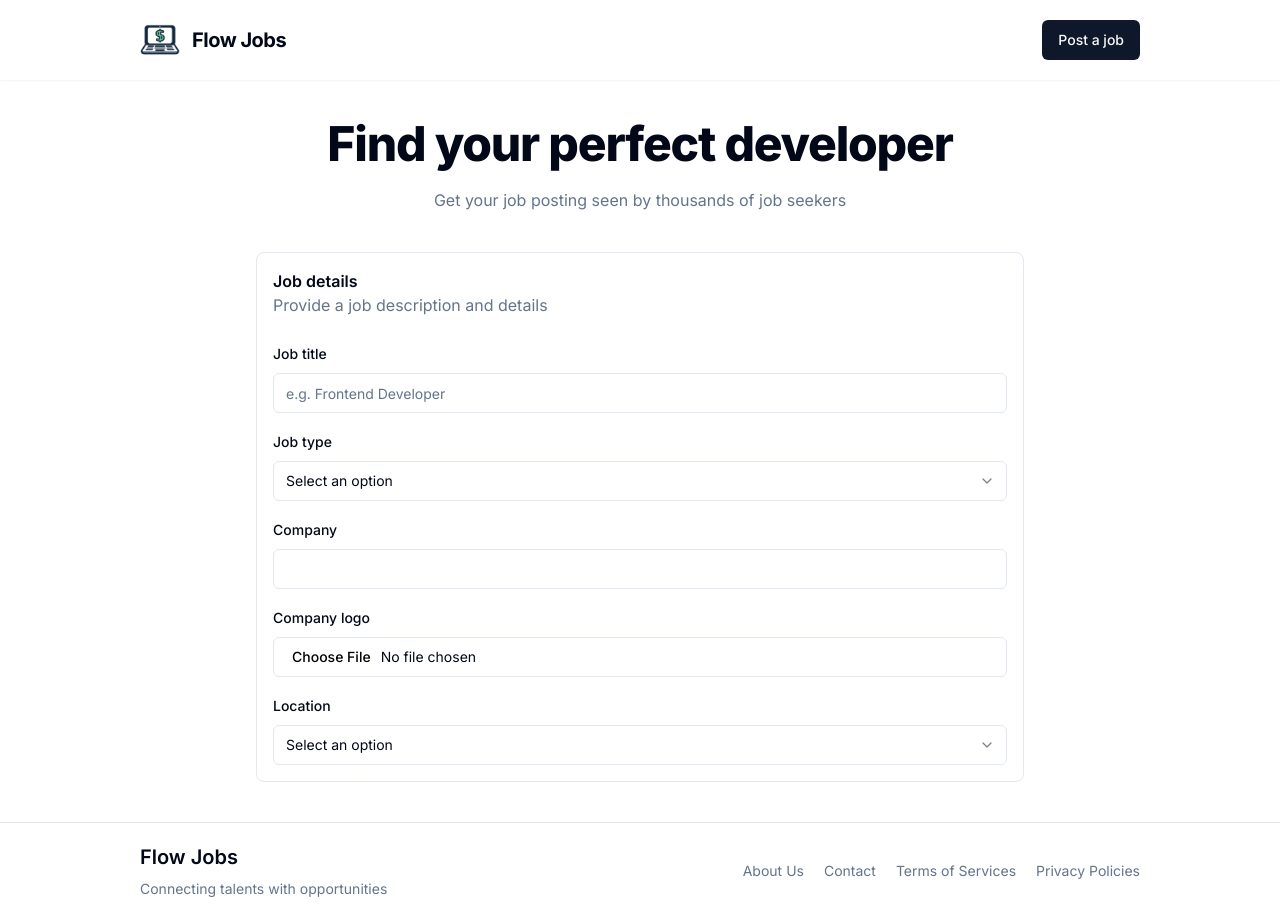
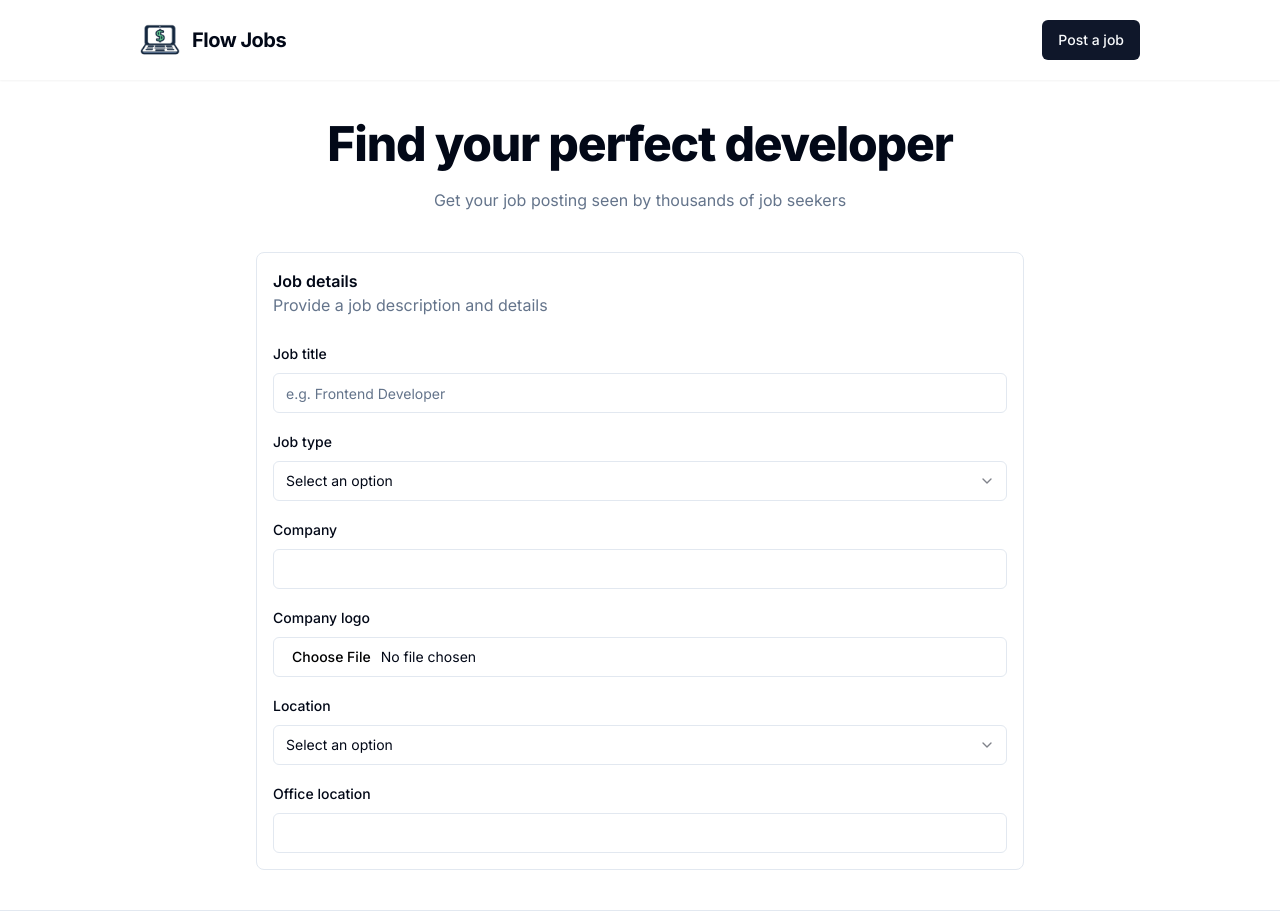
Before and after one commit to KaiIemsawat/next-ts-job-board, a Next.js app: page /jobs/new in a window 1280 px wide. Shown: the top 921 px of the page. Built offline with nearby package versions, Linux system fonts and the light colour scheme.

Commit message:
search function works

```diff
--- a/src/app/jobs/new/NewJobForm.tsx
+++ b/src/app/jobs/new/NewJobForm.tsx
@@ -15,6 +15,7 @@ import { zodResolver } from "@hookform/resolvers/zod";
 import { Input } from "@/components/ui/input";
 import Select from "@/components/ui/select";
 import { jobTypes, locationTypes } from "@/lib/job-types";
+import LocationInput from "@/components/LocationInput";
 
 export const NewJobForm = () => {
   const form = useForm<CreateJobValues>({
@@ -151,6 +152,23 @@ export const NewJobForm = () => {
                 </FormItem>
               )}
             />
+
+            <FormField
+              control={control}
+              name="location"
+              render={({ field }) => (
+                <FormItem>
+                  <FormLabel>Office location</FormLabel>
+                  <FormControl>
+                    <LocationInput
+                      onLocationSelected={field.onChange}
+                      ref={field.ref}
+                    />
+                  </FormControl>
+                  <FormMessage />
+                </FormItem>
+              )}
+            />
           </form>
         </Form>
       </div>
--- /dev/null
+++ b/src/components/LocationInput.tsx
@@ -0,0 +1,46 @@
+import { forwardRef, useMemo, useState } from "react";
+import { Input } from "./ui/input";
+
+import citiesList from "@/lib/cities-list";
+
+interface LocationInputProps
+  extends React.InputHTMLAttributes<HTMLInputElement> {
+  onLocationSelected: (loction: string) => void;
+}
+
+const LocationInput = forwardRef<HTMLInputElement, LocationInputProps>(
+  ({ onLocationSelected, ...props }, ref) => {
+    const [locationSearchInput, setLocationSearchInput] = useState("");
+
+    const cities = useMemo(() => {
+      if (!locationSearchInput.trim()) {
+        return [];
+      }
+
+      const searchWords = locationSearchInput.split(" ");
+
+      return citiesList
+        .map((city) => `${city.name}, ${city.subcountry}, ${city.country}`)
+        .filter(
+          (city) =>
+            city.toLowerCase().startsWith(searchWords[0].toLowerCase()) &&
+            searchWords.every((word) =>
+              city.toLowerCase().includes(word.toLowerCase()),
+            ),
+        )
+        .slice(0, 5);
+    }, [locationSearchInput]);
+
+    return (
+      <>
+        <Input
+          value={locationSearchInput}
+          onChange={(e) => setLocationSearchInput(e.target.value)}
+          {...props}
+          ref={ref}
+        />
+      </>
+    );
+  },
+);
+export default LocationInput;
```
